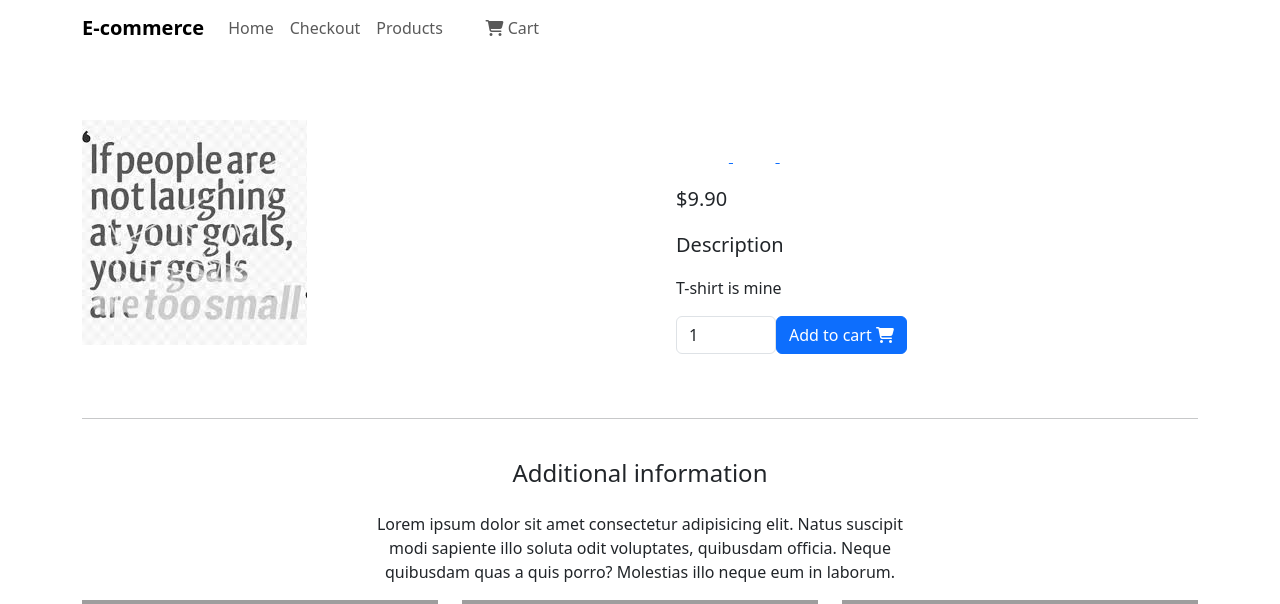
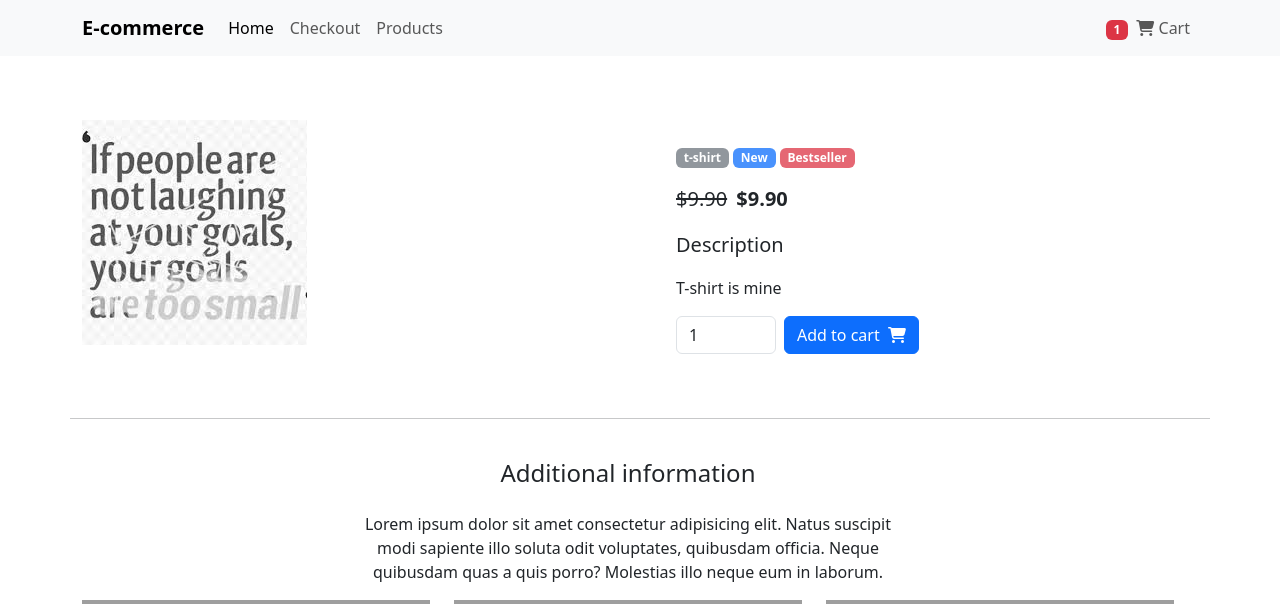
Before and after one commit to realsanjeev/django-ecommerce, a Django app: page /product/d in a window 1280 px wide. Shown: the top 604 px of the page. Run offline with Django 4.2, Linux system fonts and the light colour scheme; data comes from the database, SQL or seed files in the repository; some libraries are stand-ins or nearby versions; grey boxes are pictures that could not be loaded.

Commit message:
Tweaking bootstrap and styling

```diff
--- a/src/products/urls.py
+++ b/src/products/urls.py
@@ -1,6 +1,7 @@
 from django.urls import path
 from . import views
 
+app_name = "product"
 urlpatterns = [
     path('<slug:slug>', views.product_detail, name="product-detail"),
 ]
--- a/src/templates/home.html
+++ b/src/templates/home.html
@@ -214,9 +214,10 @@
               <!--Card content-->
               <div class="card-body text-center">
                 <!--Category & Title-->
-                <a href="" class="grey-text">
+                <a href="{% url 'product:product-detail' slug=product.slug %}" class="grey-text">
                   <h5>{{ product.get_category_display }}</h5>
-                </a>
+              </a>
+
                 <h5>
                   <strong>
                     <a href="" class="dark-grey-text">{{ product.title }}
--- a/src/templates/navbar.html
+++ b/src/templates/navbar.html
@@ -1,47 +1,38 @@
-<nav class="navbar fixed-top navbar-expand-lg navbar-light white scrolling-navbar">
+<nav class="navbar navbar-expand-lg navbar-light bg-light fixed-top">
   <div class="container">
-
       <!-- Brand -->
-      <a class="navbar-brand waves-effect" href="/">
+      <a class="navbar-brand" href="/">
           <strong class="blue-text">E-commerce</strong>
       </a>
 
-      <!-- Collapse -->
+      <!-- Toggle Button -->
       <button class="navbar-toggler" type="button" data-bs-toggle="collapse" data-bs-target="#navbarNav" aria-controls="navbarNav" aria-expanded="false" aria-label="Toggle navigation">
           <span class="navbar-toggler-icon"></span>
       </button>
 
-      <!-- Links -->
+      <!-- Navbar Links -->
       <div class="collapse navbar-collapse" id="navbarNav">
-
-        <!-- Left -->
-        <ul class="navbar-nav mr-auto">
-          <li class="nav-item active">
-            <a class="nav-link waves-effect" href="/">Home
-              <span class="sr-only">(current)</span>
-            </a>
+          <ul class="navbar-nav me-auto">
+              <li class="nav-item">
+                  <a class="nav-link active" href="/">Home</a>
               </li>
               <li class="nav-item">
-            <a class="nav-link waves-effect" href="/checkout">
-            Checkout</a>
+                  <a class="nav-link" href="/checkout">Checkout</a>
               </li>
               <li class="nav-item">
-            <a class="nav-link waves-effect" href="/products">
-            Products</a>
+                  <a class="nav-link" href="/products">Products</a>
               </li>
           </ul>
 
-        <!-- Right -->
-        <ul class="navbar-nav nav-flex-icons">
+          <ul class="navbar-nav">
               <li class="nav-item">
-            <a class="nav-link waves-effect">
-              <span class="badge red z-depth-1 mr-1"> 1 </span>
+                  <a class="nav-link" href="#">
+                      <span class="badge bg-danger me-1">1</span>
                       <i class="fas fa-shopping-cart"></i>
-              <span class="clearfix d-none d-sm-inline-block"> Cart </span>
+                      <span class="d-none d-sm-inline-block">Cart</span>
                   </a>
               </li>
           </ul>
       </div>
-
   </div>
 </nav>
--- a/src/templates/product.html
+++ b/src/templates/product.html
@@ -1,119 +1,69 @@
 {% extends "base.html" %}
 
 {% block content %}
-
 <main class="mt-5 pt-4">
-    <div class="container dark-grey-text mt-5">
-
-      <!--Grid row-->
-      <div class="row wow fadeIn">
-
-        <!--Grid column-->
+    <div class="container mt-5">
+        <!-- Grid Row -->
+        <div class="row">
             <div class="col-md-6 mb-4">
-
-          <img src="{{ product.image.url }}" class="img-fluid" alt="">
-
-        </div>
-        <!--Grid column-->
-
-        <!--Grid column-->
-        <div class="col-md-6 mb-4">
-
-          <!--Content-->
-          <div class="p-4">
-
-            <div class="mb-3">
-              <a href="">
-                <span class="badge purple mr-1">{{ product.title }}</span>
-              </a>
-              <a href="">
-                <span class="badge blue mr-1">New</span>
-              </a>
-              <a href="">
-                <span class="badge red mr-1">Bestseller</span>
-              </a>
+                <img src="{{ product.image.url }}" class="img-fluid" alt="{{ product.title }}">
             </div>
 
+            <div class="col-md-6 mb-4">
+                <div class="p-4">
+                    <div class="mb-3">
+                        <div class="mb-3">
+                            <span class="badge bg-secondary text-white bg-opacity-75">{{ product.title }}</span>
+                            <span class="badge bg-primary text-white bg-opacity-75">New</span>
+                            <span class="badge bg-danger text-white bg-opacity-75">Bestseller</span>
+                          </div>
+
+
                     <p class="lead">
-              <!-- <span class="mr-1">
-                <del>${{ product.price }}</del>
-              </span> -->
-              <span>${{ product.price }}</span>
+                        <span class="text-decoration-line-through me-1">${{ product.price }}</span>
+                        <span class="fw-bold">${{ product.price }}</span>
                     </p>
-
+                    <!-- description  -->
                     <p class="lead font-weight-bold">Description</p>
-
                     <p>{{ product.description }}</p>
 
-            <form class="d-flex justify-content-left">
-              <!-- Default input -->
+                    <form class="d-flex justify-content-start">
                         <input type="number" value="1" aria-label="Search" class="form-control" style="width: 100px">
-              <button class="btn btn-primary btn-md my-0 p" type="submit">Add to cart
-                <i class="fas fa-shopping-cart ml-1"></i>
-              </button>
-
+                        <button class="btn btn-primary btn-md ms-2" type="submit">Add to cart <i
+                                class="fas fa-shopping-cart ms-1"></i></button>
                     </form>
 
                 </div>
-          <!--Content-->
-
             </div>
-        <!--Grid column-->
-
         </div>
-      <!--Grid row-->
 
         <hr>
+        <!-- grid row -->
+        <div class="row d-flex justify-content-center">
+            <div class="col-md-6 text-center">
+                <h4 class="my-4 h4">Additional information</h4>
+                <p>Lorem ipsum dolor sit amet consectetur adipisicing elit. Natus suscipit modi sapiente illo soluta
+                    odit
+                    voluptates, quibusdam officia. Neque quibusdam quas a quis porro? Molestias illo neque eum in
+                    laborum.</p>
+            </div>
+        </div>
 
-      <!--Grid row-->
-      <div class="row d-flex justify-content-center wow fadeIn">
-
-        <!--Grid column-->
-        <div class="col-md-6 text-center">
-
-          <h4 class="my-4 h4">Additional information</h4>
-
-          <p>Lorem ipsum dolor sit amet consectetur adipisicing elit. Natus suscipit modi sapiente illo soluta odit
-            voluptates,
-            quibusdam officia. Neque quibusdam quas a quis porro? Molestias illo neque eum in laborum.</p>
-
+        <div class="row">
+            <div class="col-lg-4 col-md-12 mb-4">
+                <img src="https://mdbootstrap.com/img/Photos/Horizontal/E-commerce/Products/11.jpg" class="img-fluid"
+                    alt="">
             </div>
-        <!--Grid column-->
-
+            <div class="col-lg-4 col-md-6 mb-4">
+                <img src="https://mdbootstrap.com/img/Photos/Horizontal/E-commerce/Products/12.jpg" class="img-fluid"
+                    alt="">
             </div>
-      <!--Grid row-->
-
-      <!--Grid row-->
-      <div class="row wow fadeIn">
-
-        <!--Grid column-->
-        <div class="col-lg-4 col-md-12 mb-4">
-
-          <img src="https://mdbootstrap.com/img/Photos/Horizontal/E-commerce/Products/11.jpg" class="img-fluid" alt="">
-
+            <div class="col-lg-4 col-md-6 mb-4">
+                <img src="https://mdbootstrap.com/img/Photos/Horizontal/E-commerce/Products/13.jpg" class="img-fluid"
+                    alt="">
             </div>
-        <!--Grid column-->
-
-        <!--Grid column-->
-        <div class="col-lg-4 col-md-6 mb-4">
-
-          <img src="https://mdbootstrap.com/img/Photos/Horizontal/E-commerce/Products/12.jpg" class="img-fluid" alt="">
-
         </div>
-        <!--Grid column-->
-
-        <!--Grid column-->
-        <div class="col-lg-4 col-md-6 mb-4">
-
-          <img src="https://mdbootstrap.com/img/Photos/Horizontal/E-commerce/Products/13.jpg" class="img-fluid" alt="">
-
-        </div>
-        <!--Grid column-->
-
-      </div>
-      <!--Grid row-->
 
     </div>
 </main>
-
 {% endblock content %}
```
Lines whose indentation alone changed are shown as unchanged.
